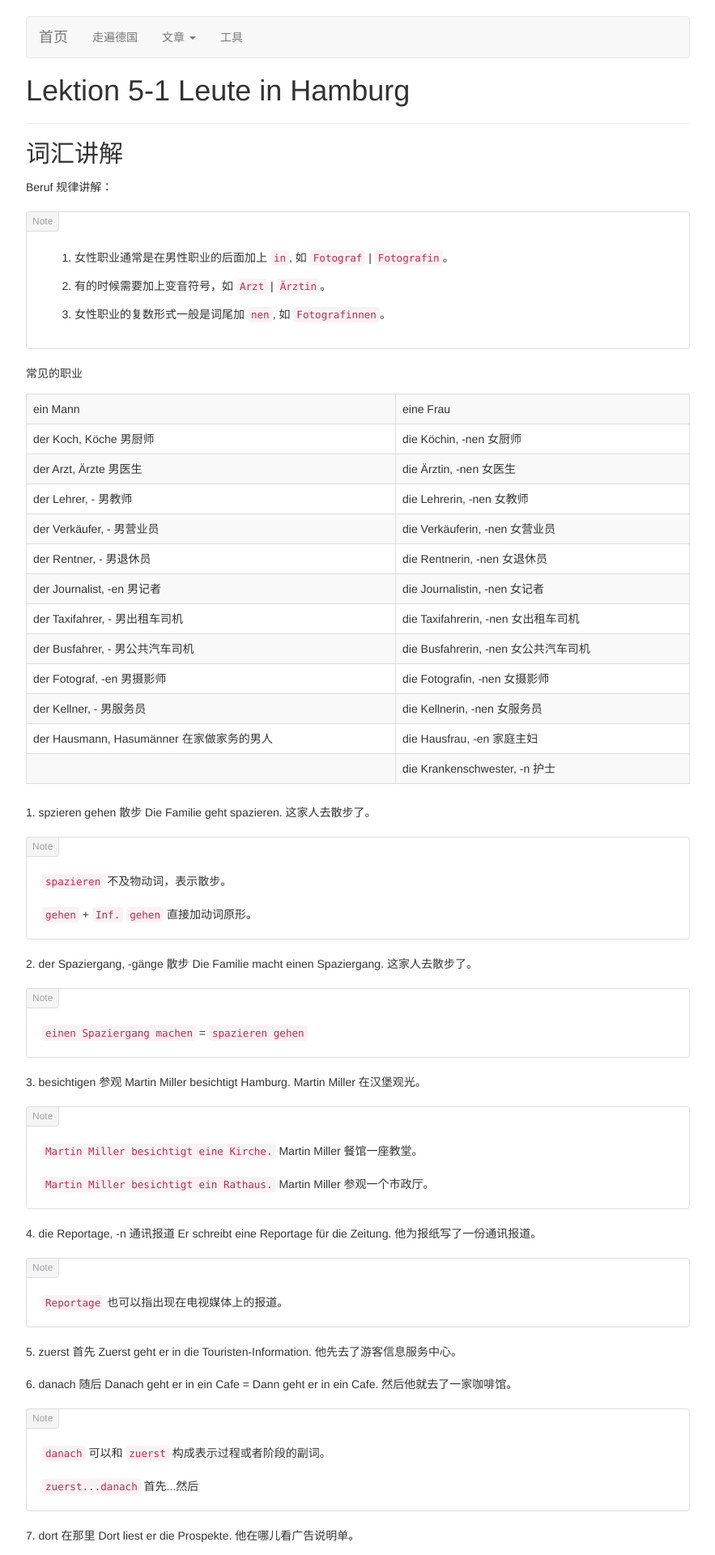
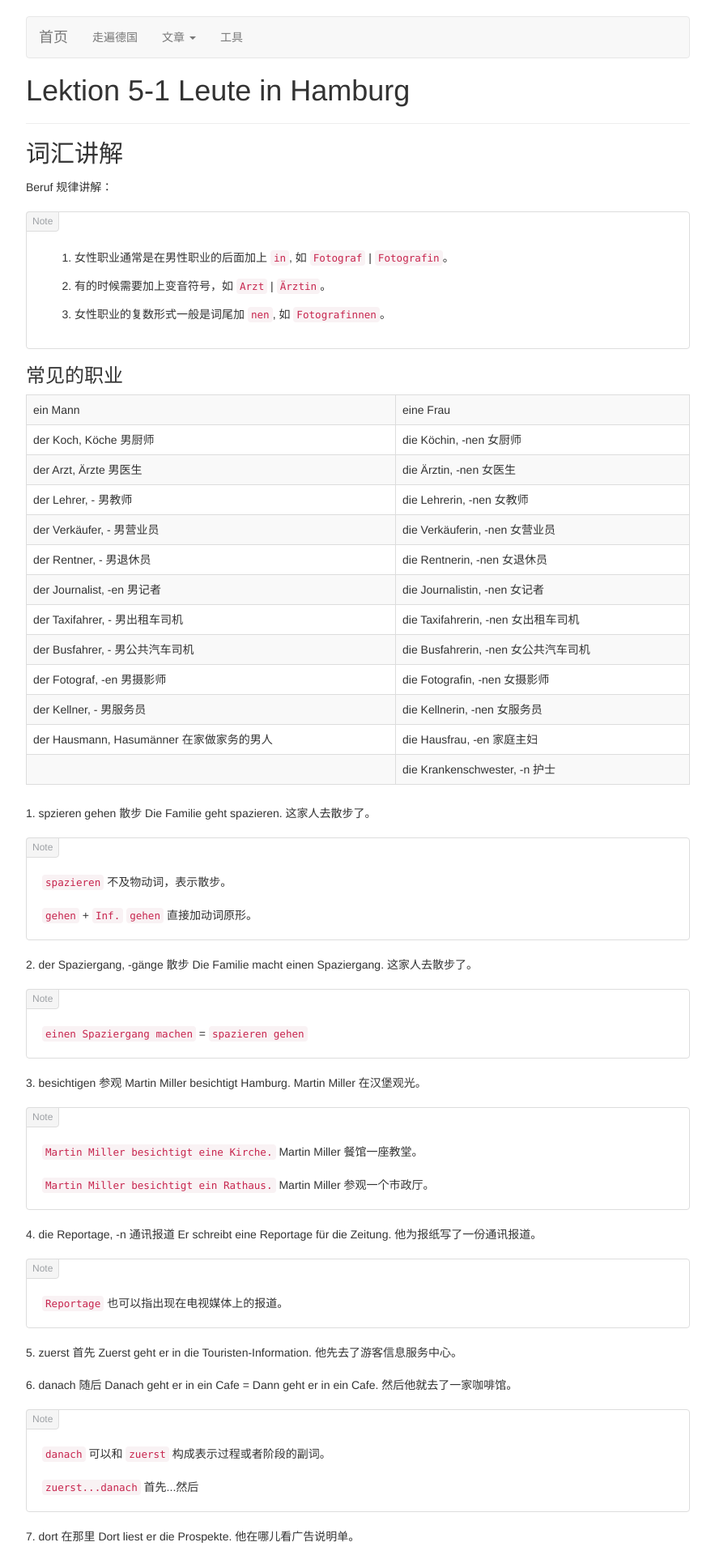
Before and after one commit to Frederick-S/GermanGarden, a Jekyll site: the page built from _posts/Passwort Deutsch/A1/2013-08-10-lektion-5-1.html, in a window 1280 px wide. Shown: the top 1920 px of the page at 81% size, without its empty margins (198-1081 px from the left). Built offline with Jekyll 4.4.1, drawn with Linux system fonts in a browser that asks for light colours; nearby versions of some CDN libraries; comment, search, counter and statistics services are not loaded.

```diff
--- a/_posts/Passwort Deutsch/A1/2013-08-10-lektion-5-1.html
+++ b/_posts/Passwort Deutsch/A1/2013-08-10-lektion-5-1.html
@@ -13,7 +13,7 @@ tags: ['Passwort Deutsch', 'Passwort Deutsch A1', 'Passwort Deutsch A1 Lektion 5
         <li>女性职业的复数形式一般是词尾加 <code>nen</code>, 如 <code>Fotografinnen</code>。</li>
     </ol>
 </div>
-<p>常见的职业</p>
+<h3>常见的职业</h3>
 <table class="table table-bordered table-striped table-hover">
     <tbody>
         <tr>
```
